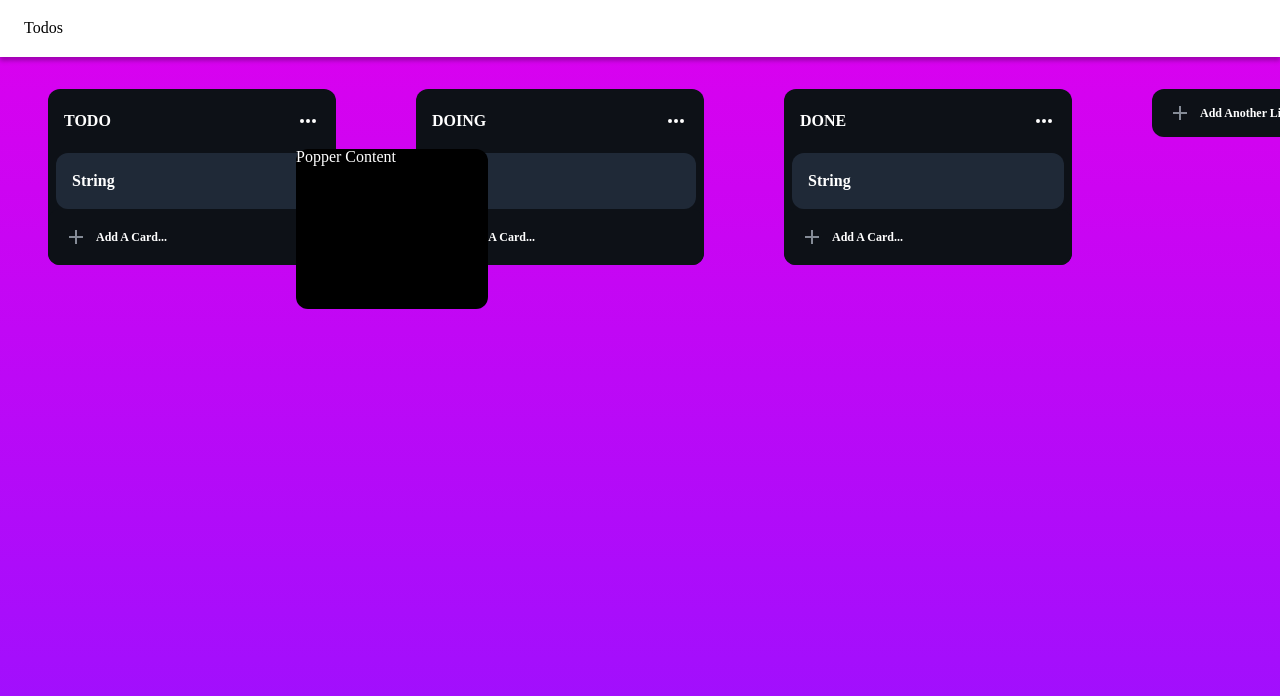
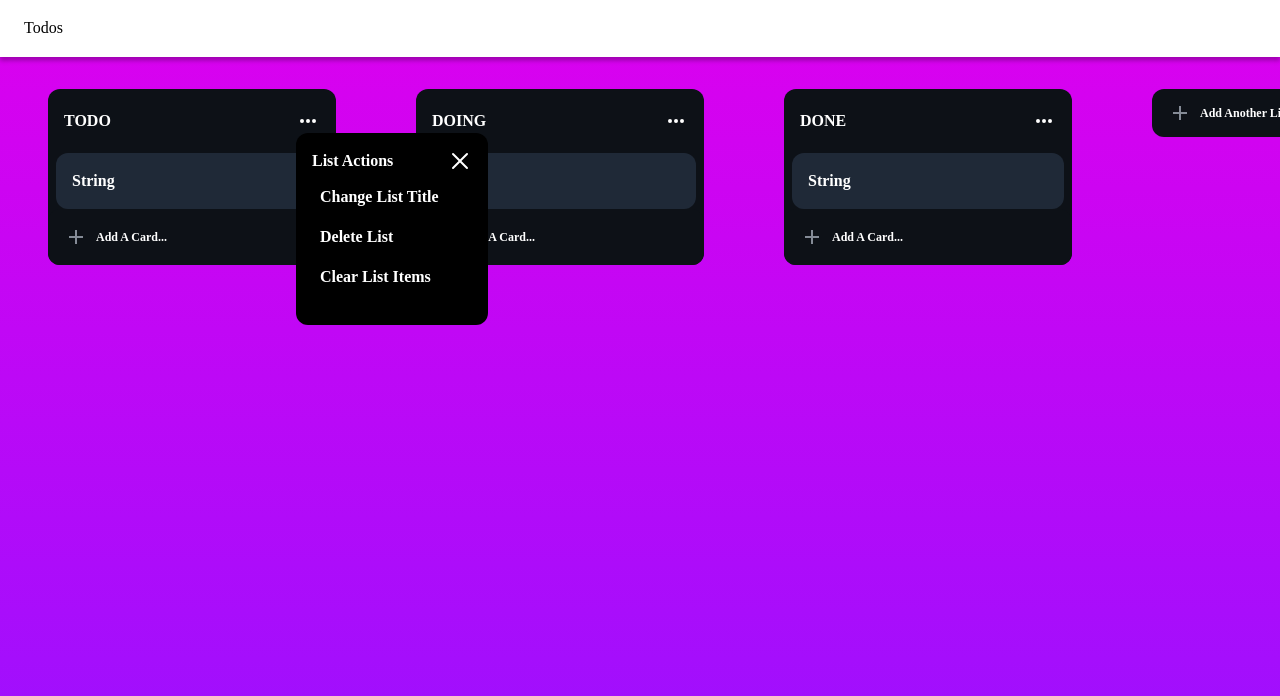
Before and after one commit to namhoonchoe/React-Todo-Custom, a React (Vite) app: page / in a window 1280 px wide. Both pictures are taken after a click on the button 308 px from the left and 120 px from the top of the page. Shown: the top 696 px of the page. Built offline with nearby package versions, Linux system fonts and the light colour scheme.

Commit message:
[Feat] localStorage 저장
Atoms Effect 이용해서 로컬스토리지에 저장하도록 함!

```diff
--- a/src/App.tsx
+++ b/src/App.tsx
@@ -71,7 +71,7 @@ const BoardsLayout = styled.section`
 
 function App() {
   const categories = useRecoilValue(categoryState);
-
+  console.log(categories)
   return (
     <>
       <GlobalStyles />
--- a/src/atoms.ts
+++ b/src/atoms.ts
@@ -1,4 +1,4 @@
-import { atom   } from "recoil";
+import { atom,AtomEffect } from "recoil";
 
 export type Category = {
   categoryName: string;
@@ -27,10 +27,26 @@ const initialCategory: Array<Category> = [
 ];
 
 
+const localStorageEffect: <T>(key: string) => AtomEffect<T> =
+  (key: string) =>
+  ({ setSelf, onSet }) => {
+    const savedValue = localStorage.getItem(key);
+    if (savedValue !== null) {
+      setSelf(JSON.parse(savedValue));
+    }
+
+    onSet((newValue, _, isReset) => {
+      if (isReset) return localStorage.removeItem(key);
+
+      return localStorage.setItem(key, JSON.stringify(newValue));
+    });
+  };
+
 export const categoryState = atom<Category[]>({
   key: "category",
   default: [...initialCategory],
- });
+  effects_UNSTABLE: [localStorageEffect<Category[]>("category")],
+});
 
 export const taskState = atom<Task[]>({
   key: "task",
@@ -53,5 +69,5 @@ export const taskState = atom<Task[]>({
       taskCategory: initialCategory[2],
     },
   ],
-
+  effects_UNSTABLE: [localStorageEffect<Task[]>("task")],
 });
--- a/src/components/DropDown.tsx
+++ b/src/components/DropDown.tsx
@@ -1,5 +1,5 @@
 import { usePopper } from "react-popper";
-import { useState, useRef } from "react";
+import { useState, useRef,  ReactNode } from "react";
 import { createPortal } from "react-dom";
 import MoreIcon from "./Icons/MoreIcon";
 import { styled } from "styled-components";
@@ -15,15 +15,36 @@ const ButtonContainer = styled.button`
     background-color: #3b506d;
   }
 `;
-const DropDown = () => {
-  const [isOpen, setIsOpen] = useState<boolean>(false);
+
+
+const DropDownContainer = styled.div`
+  width: 12rem;
+  padding: 1rem;
+  aspect-ratio: 1;
+  border-radius: 12px;
+  background-color: black;
+  color: white;
+  display: flex;
+  flex-direction: column;
+  justify-content: start;
+  align-items: start;
+  gap: 0.5rem;
+  overflow: hidden;
+`
+
+type DropDownProps = {
+  children: ReactNode;
+  isOpen: boolean;
+  toggleOpen: () => void;
+}
+
+const DropDown:React.FC<DropDownProps> = ({children,isOpen,toggleOpen}) => {
   const referenceElement = useRef<HTMLButtonElement>(null);
   const [popperElement, setPopperElement] = useState<HTMLDivElement | null>(
     null
   );
 
-  const toggleOpen = () => setIsOpen((prev) =>!prev);
-  const { styles, attributes } = usePopper(
+   const { styles, attributes } = usePopper(
     referenceElement.current,
     popperElement,
     {
@@ -49,19 +70,11 @@ const DropDown = () => {
           style={styles.popper}
           {...attributes.popper}
         >
-          <div
-            style={{
-              width:"12rem",
-              marginTop: "1rem",
-              aspectRatio:1.2,
-              borderRadius: "12px",
-              backgroundColor: "black",
-              color: "white",
+          <DropDownContainer
 
-            }}
           >
-            Popper Content
-          </div>
+            {children}
+          </DropDownContainer>
         </div>,
         document.body
       )}
--- a/src/components/List.tsx
+++ b/src/components/List.tsx
@@ -4,6 +4,9 @@ import { taskState } from "../atoms";
 import AddCard from "./AddCard";
 import Card from "./Card";
 import DropDown from "./DropDown";
+import { useState } from "react";
+import DismissIcon from "./Icons/DismissIcon";
+
 
 const ListLayout = styled.section`
   display: flex;
@@ -50,22 +53,70 @@ const ListMain = styled.main`
   gap: 1rem;
 `;
 
+const DropDownHeader = styled.header`
+  display: flex;
+  flex-direction: row;
+  justify-content: space-between;
+  align-items: center;
+  width: 100%;
+`;
+
+const ButtonContainer = styled.button`
+  outline: #fff;
+  border-radius: 20%;
+  border-color: transparent;
+  background-color: transparent;
+  width: 1.5rem;
+  height: 1.5rem;
+  &:hover {
+    background-color: #3b506d;
+  }
+`;
+
+const MenuContainer = styled.div`
+  display: flex;
+  flex-direction: row;
+  justify-content: start;
+  align-items: center;
+  padding: 0.5rem;
+  gap: 0.5rem;
+`;
+
 type ListProps = {
   categoryName: string;
   categoryId: string;
 };
 
 export default function List({ categoryName, categoryId }: ListProps) {
+  const [isOpen, setIsOpen] = useState<boolean>(false);
   const tasks = useRecoilValue(taskState);
   const filteredTasks = tasks
     .filter((task) => task.taskCategory.categoryId === categoryId)
     .reverse();
 
+  const toggleOpen = () => setIsOpen((prev) => !prev);
+
   return (
     <ListLayout>
       <ListHeader>
         <ListTitle>{categoryName}</ListTitle>
-        <DropDown />
+        <DropDown isOpen={isOpen} toggleOpen={toggleOpen}>
+          <DropDownHeader>
+            <ListTitle>List actions</ListTitle>
+            <ButtonContainer onClick={toggleOpen}>
+              <DismissIcon />
+            </ButtonContainer>
+          </DropDownHeader>
+          <MenuContainer>
+            <ListTitle>Change list title</ListTitle>
+          </MenuContainer>
+          <MenuContainer>
+            <ListTitle> Delete List</ListTitle>
+          </MenuContainer>
+          <MenuContainer>
+            <ListTitle>clear list items</ListTitle>
+          </MenuContainer>
+        </DropDown>
       </ListHeader>
       <ListMain>
         {filteredTasks.map((task) => (
```
